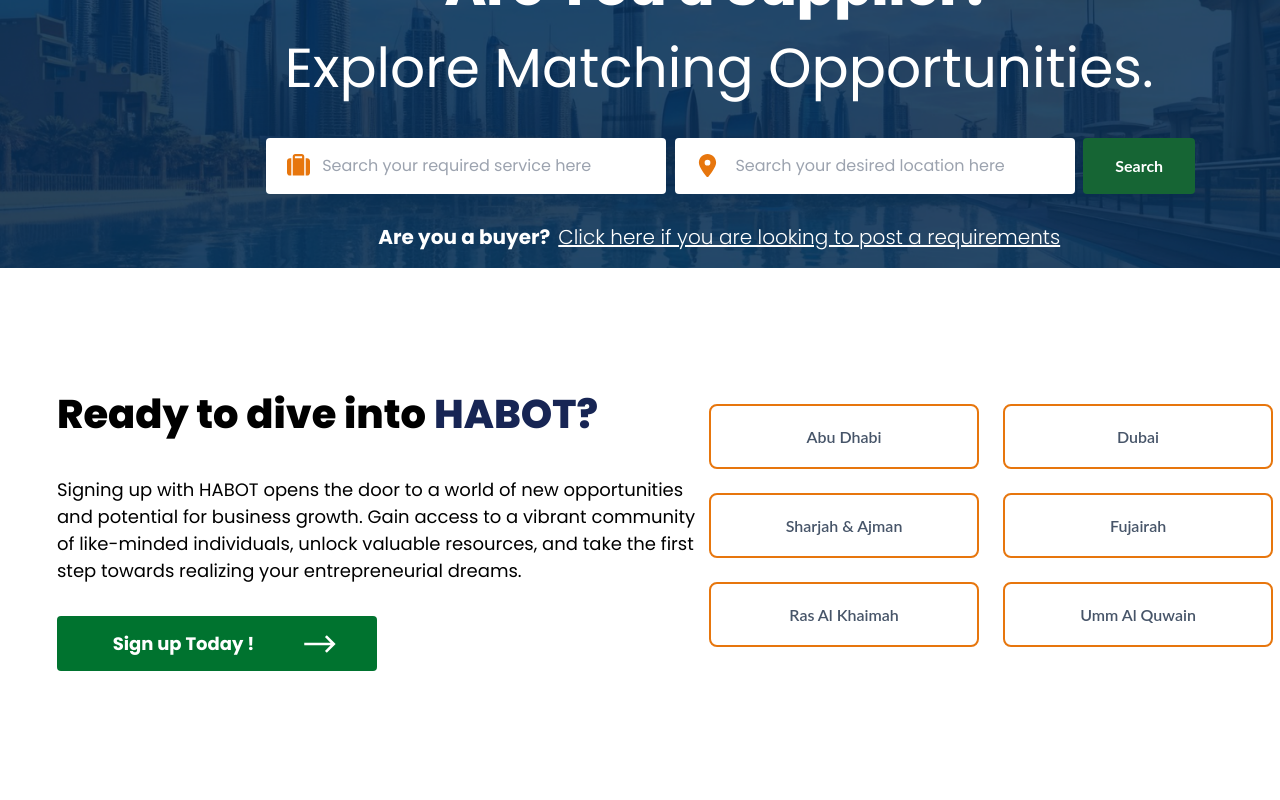
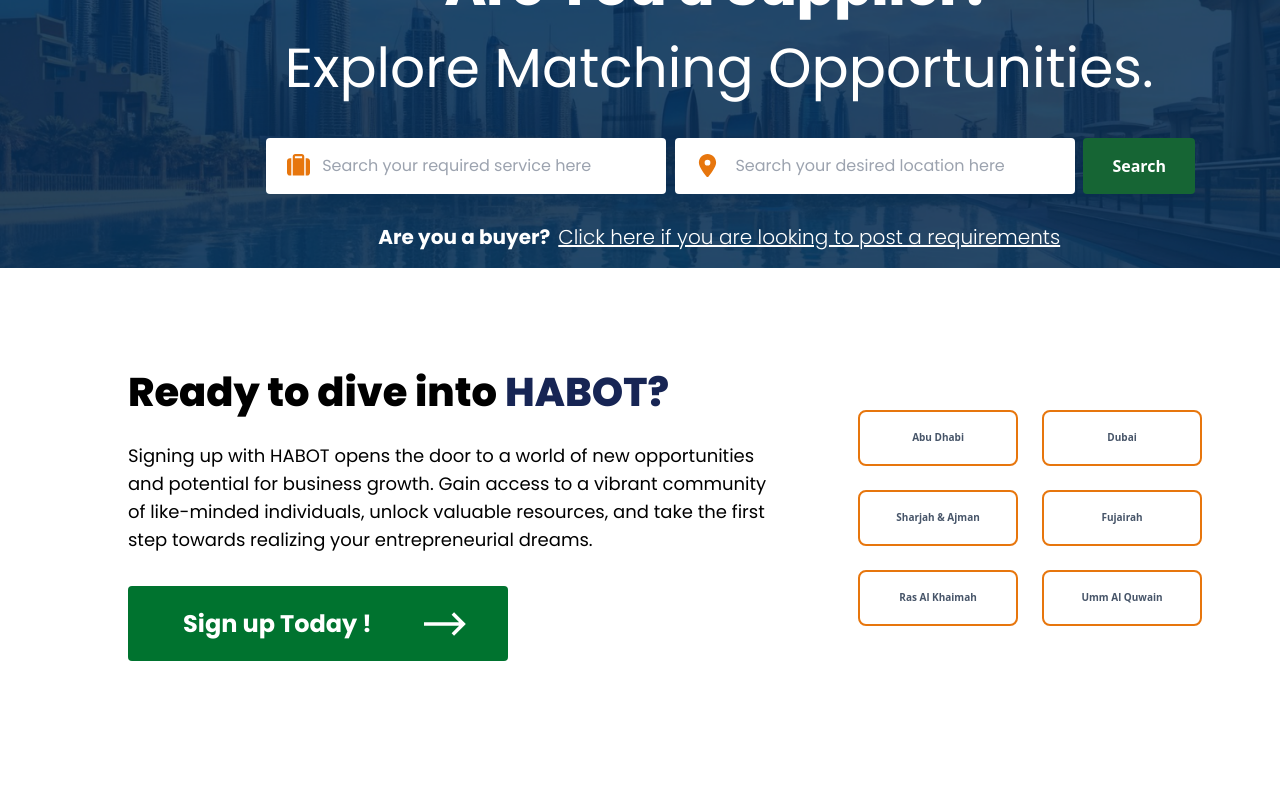
Before and after one commit to Sinan-muhammed/Habot-react, a React (Vite) app: page / in a window 1280 px wide. Shown: the part 320-1120 px from the top of the page. Built offline with nearby package versions, Linux system fonts and the light colour scheme; a web font is replaced by a local one.

Commit message:
project compleated

```diff
--- a/src/App.css
+++ b/src/App.css
@@ -1,14 +1,9 @@
 *{
     margin: 0;
     padding: 0;
-    box-sizing: border-box;
   }
 
   a{
     text-decoration: none;
     color: inherit;
   }
-
-  body{
-    font-family: "Lato", sans-serif;
-  }
--- a/src/App.jsx
+++ b/src/App.jsx
@@ -1,13 +1,13 @@
-import Home from "./routes/pages/Home"
+import Home from "./layout/Home"
 import './App.css'
 
 function App() {
 
   return (
     <>
-     <div>
+
        <Home/>
-     </div>
+
     </>
   )
 }
--- a/src/Components/Buttons/Buttons.jsx
+++ /dev/null
@@ -1,21 +0,0 @@
-import PropTypes from "prop-types";
-
-
-const Buttons = ({text})=>{
-    return (
-        <>
-           <div className="Main ">
-                 <button className="  border-solid border-2 border-[#E7760D] h-[65px] w-[270px] rounded-lg font-semibold">
-                       <h1 className="text-slate-600">{text}</h1>
-                 </button>
-           </div>
-        </>
-    )
-}
-
-// Define prop types
-Buttons.propTypes = {
-    text: PropTypes.string.isRequired,
-  };
-
-export default Buttons
--- a/src/Components/Buyerform/Buyerform.jsx
+++ b/src/Components/Buyerform/Buyerform.jsx
@@ -1,4 +1,4 @@
-import SearchBar from '../Searchbar/SearchBar'
+import SearchBar from './SearchBar'
 import { FaLocationDot,FaSuitcase } from "react-icons/fa6";
 
 const BuyerForm = ()=>{
@@ -15,7 +15,7 @@
                              Explore Matching Opportunities.
                         </h1>
                         </div>
-                        <div className="Search-bar flex justify-between gap-2">
+                        <div className="Search-bar flex justify-between gap-2 ">
                             <div className='flex justify-between' >
                             <i className=' text-[23px] relative text-[#E7760D] top-4 left-11 font-normal'><FaSuitcase/></i>
                             <SearchBar placeholder='Search your required service here'/>
--- a/src/Components/Searchbar/SearchBar.jsx
+++ b/src/Components/Buyerform/SearchBar.jsx
@@ -9,7 +9,7 @@
           <input
             type="text"
             placeholder={placeholder}
-            className="h-14 w-[400px] pl-14 rounded font-Poppins text-slate-500 "
+            className="h-full lg:h-14 md:h-8  md:w-[350px] lg:w-[400px]  md:pl-14 rounded font-Poppins text-slate-500 "
           />
         </div>
       </div>
--- /dev/null
+++ b/src/Components/ServiceDetails/Buttons.jsx
@@ -0,0 +1,22 @@
+import PropTypes from "prop-types";
+
+
+const Buttons = ({text})=>{
+    return (
+        <>
+          <div className="Main">
+      <button className="border-solid border-2 border-[#E7760D] h-10 md:h-12 lg:h-14 w-24 md:w-32 lg:w-40 rounded-lg font-semibold ">
+        <h1 className="text-slate-600 sm:text-[10px]">{text}</h1>
+      </button>
+    </div>
+
+        </>
+    )
+}
+
+// Define prop types
+Buttons.propTypes = {
+    text: PropTypes.string.isRequired,
+  };
+
+export default Buttons
--- a/src/Components/ServiceDetails/Details.jsx
+++ b/src/Components/ServiceDetails/Details.jsx
@@ -1,51 +1,51 @@
 import { LiaLongArrowAltRightSolid } from "react-icons/lia";
-import Buttons from "../Buttons/Buttons";
+import Buttons from "./Buttons";
 
-const Details = ()=>{
+const Details = () => {
   return (
     <>
-           <div className="Main h-[500px] bg-white w-full flex items-center justify-around">
-              <div className="left flex flex-col justify-center ml-[50px] gap-8 mt-[20px]">
-                 <div className="header flex gap-2 ">
-                    <h1 className=" text-black text-[40px] font-extrabold font-Poppins">
+      <div className="Main h-auto md:h-[500px] bg-white w-full flex flex-col md:flex-row items-center justify-around p-4 md:p-8">
+        <div className="left flex flex-col justify-center md:ml-[50px] gap-8 mt-8 md:mt-0 text-center md:text-left">
+          <div className="header flex flex-col md:flex-row gap-2">
+            <h1 className="text-black text-3xl md:text-[40px] font-extrabold font-Poppins">
               Ready to dive into
             </h1>
-                    <h1 className="text-[40px] font-extrabold  font-Poppins text-blue-950">
+            <h1 className="text-3xl md:text-[40px] font-extrabold font-Poppins text-blue-950">
               HABOT?
             </h1>
           </div>
-                 <div className="pargraph">
-                    <p className="text-[18px] font-Poppins font-[400]">
+          <div className="paragraph">
+            <p className="text-lg md:text-[18px] font-Poppins font-[400] ">
               Signing up with HABOT opens the door to a world of new opportunities <br/>
               and potential for business growth. Gain access to a vibrant community <br/>
               of like-minded individuals, unlock valuable resources, and take the first <br/>
               step towards realizing your entrepreneurial dreams.
             </p>
           </div>
-                 <div className="button ">
-                    <button className="h-[55px] rounded bg-[#00732F] w-[320px] text-white  flex justify-center items-center hover:bg-[#49bb78]">
-                        <h1 className="text-[18px] font-Poppins font-bold ml-[20px]">
+          <div className="button flex justify-center md:justify-start">
+            <button className="h-[55px] md:h-[65px] lg:h-[75px] rounded bg-[#00732F] w-[270px] md:w-[320px] lg:w-[380px] text-white flex justify-center items-center hover:bg-[#49bb78]">
+              <h1 className="text-[18px] md:text-[20px] lg:text-[24px] font-Poppins font-bold ml-[20px]">
                 Sign up Today !
               </h1>
-                       <i className="text-[42px] relative font-thin pl-[45px]"><LiaLongArrowAltRightSolid/></i>
+              <i className="text-[42px] md:text-[48px] lg:text-[56px] relative font-thin pl-[45px]"><LiaLongArrowAltRightSolid /></i>
             </button>
           </div>
         </div>
-              <div className="right flex gap-6 mt-4">
+        <div className="right flex flex-col md:flex-row gap-6 mt-8 md:mt-0">
           <div className="row1 flex flex-col gap-6">
-                  <Buttons text=' Abu Dhabi'/>
-                  <Buttons text='Sharjah & Ajman'/>
-                  <Buttons text=' Ras Al Khaimah'/>
+            <Buttons text='Abu Dhabi' />
+            <Buttons text='Sharjah & Ajman' />
+            <Buttons text='Ras Al Khaimah' />
           </div>
           <div className="row2 flex flex-col gap-6">
-                <Buttons text=' Dubai'/>
-                <Buttons text=' Fujairah'/>
-                <Buttons text='Umm Al Quwain'/>
+            <Buttons text='Dubai' />
+            <Buttons text='Fujairah' />
+            <Buttons text='Umm Al Quwain' />
           </div>
         </div>
       </div>
     </>
-    )
+  );
 }
 
-export default Details
+export default Details;
--- a/src/Components/VideoComponent/videoCompnt.jsx
+++ b/src/Components/VideoComponent/videoCompnt.jsx
@@ -21,9 +21,9 @@
                            <a href="" ><img src="../../../public/youtube.png" alt="" className="absolute w-[200px] top-[37%] left-[35%]"/></a>
                     </div>
                     <div className="right h-full w-[45%] flex flex-col justify-center items-center ">
-                               <div className="title flex w-full justify-around items-center  h-[80px] mr-[62px] mt-[140px]">
-                                <div onClick={()=>setProcess(true)} className={`buyer w-[40%] h-full flex items-center justify-center ${process === true ? 'text-[#f2804b] border-b-4 border-[#f2804b]' : 'text-white border-none'}`}><h1 className="text-[30px] font-Poppins font-extrabold "> Buyer</h1></div>
-                                <div onClick={()=>setProcess(false)} className={`supplier w-[40%] h-full flex items-center justify-center ${process === false ? 'text-[#f2804b] border-b-4 border-[#f2804b]' :'text-white border-none' }`}><h1 className="text-[30px] font-Poppins font-extrabold ">Supplier</h1></div>
+                               <div className="title flex w-full justify-around items-center  h-[80px] mr-[62px] mt-[140px] ">
+                                <div onClick={()=>setProcess(true)} className={`buyer w-[40%] h-full flex items-center justify-center cursor-pointer ${process === true ? 'text-[#f2804b] border-b-4 border-[#f2804b]' : 'text-white border-none'}`}><h1 className="text-[30px] font-Poppins font-extrabold "> Buyer</h1></div>
+                                <div onClick={()=>setProcess(false)} className={`supplier w-[40%] h-full flex items-center justify-center cursor-pointer ${process === false ? 'text-[#f2804b] border-b-4 border-[#f2804b]' :'text-white border-none' }`}><h1 className="text-[30px] font-Poppins font-extrabold ">Supplier</h1></div>
                                </div>
                                <div className="data h-[60%]  w-full flex pt-[60px] ">
                                     <div className="flex flex-col gap-3">
```
Also changed, not shown: src/layout/Home.jsx (renamed from src/routes/pages/Home.jsx, +7 -7 lines). Lines whose indentation alone changed are shown as unchanged.
